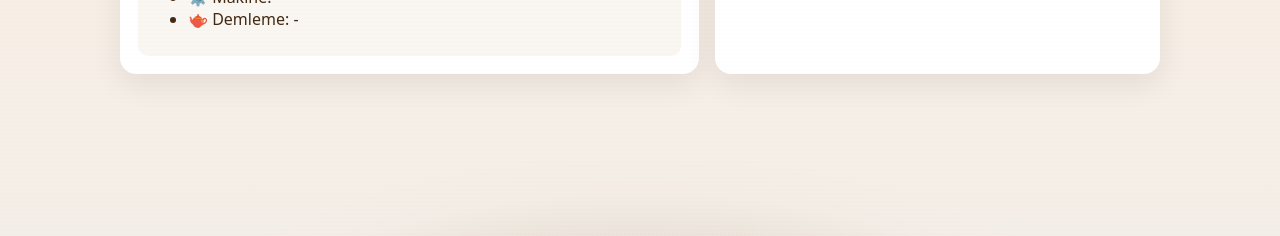
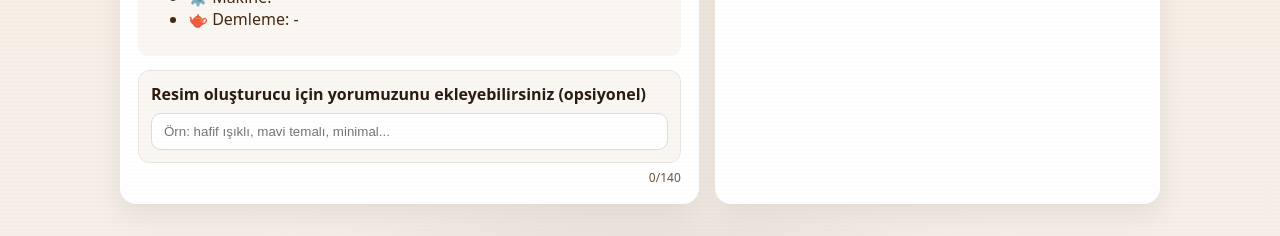
Before and after one commit to furkan01demirel/coffeeLove, a React (Vite) app: page /builder in a window 1280 px wide. Shown: the part 461-697 px from the top of the page. Built offline with nearby package versions, Linux system fonts and the light colour scheme.

Commit message:
add user prompt

```diff
--- a/index.html
+++ b/index.html
@@ -16,7 +16,7 @@
 
   <meta name="author" content="Furkan Demirel" />
 
-  <link rel="icon" type="image/svg+xml" href="/vite.svg" />
+  <link rel="icon" type="image/png+xml" href="/coffee-cup.png" />
 </head>
   <body>
     <div id="root"></div>
--- a/src/Pages/Builder.jsx
+++ b/src/Pages/Builder.jsx
@@ -15,6 +15,7 @@ export default function Builder() {
     beanType: "",
     machineType: "",
     brewType: "",
+    userPrompt:"",
   });
 
   const [loading, setLoading] = useState(false);
@@ -76,7 +77,6 @@ export default function Builder() {
 
         <div className="builder-grid">
 
-
           <div className="builder-card">
             <div className="builder-header">
               <strong>{current.icon}{current.title}</strong>
@@ -134,6 +134,17 @@ export default function Builder() {
             </div>
 
             {err && <p className="error">{err}</p>}
+
+            <div className="prompt-box">
+              <label className="prompt-label">Resim oluşturucu için yorumuzunu ekleyebilirsiniz (opsiyonel)</label>
+              <input
+              className="prompt-input"
+              placeholder="Örn: hafif ışıklı, mavi temalı, minimal..."
+              value={form.userPrompt}
+              onChange={(e)=>setForm((p)=>({...p,userPrompt:e.target.value}))}
+              maxLength={140}/>
+            </div>
+            <div className="prompt-hint">{form.userPrompt.length}/140</div>
           </div>
 
 
--- a/src/styles/App.css
+++ b/src/styles/App.css
@@ -887,3 +887,39 @@ main{
     grid-template-columns: 1fr;
   }
 }
+
+.prompt-box {
+  margin-top: 14px;
+  background: #faf6f1;
+  padding: 12px;
+  border-radius: 12px;
+  border: 1px solid rgba(0,0,0,0.06);
+}
+
+.prompt-label {
+  display: block;
+  font-weight: 700;
+  margin-bottom: 8px;
+  color: #2b1b10;
+}
+
+.prompt-input {
+  width: 100%;
+  padding: 10px 12px;
+  border-radius: 10px;
+  border: 1px solid #ddd;
+  outline: none;
+  transition: 0.2s;
+}
+
+.prompt-input:focus {
+  border-color: #c6803a;
+  box-shadow: 0 0 0 4px rgba(198, 128, 58, 0.18);
+}
+
+.prompt-hint {
+  margin-top: 6px;
+  font-size: 12px;
+  color: #6a5446;
+  text-align: right;
+}
```
Also changed, not shown: public/coffee-cup.png (added), 1 other file (tests, documents, lock files or other folders).
